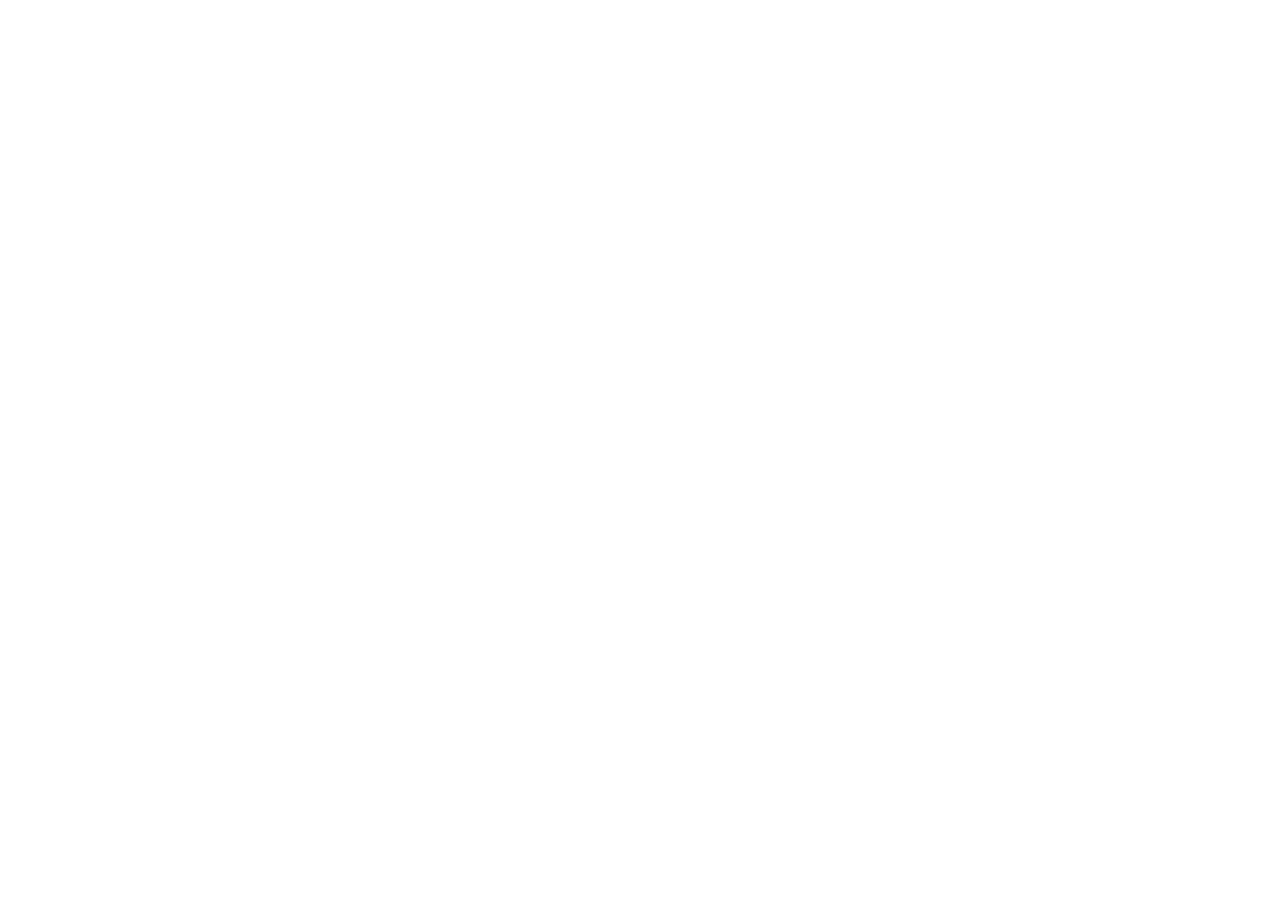
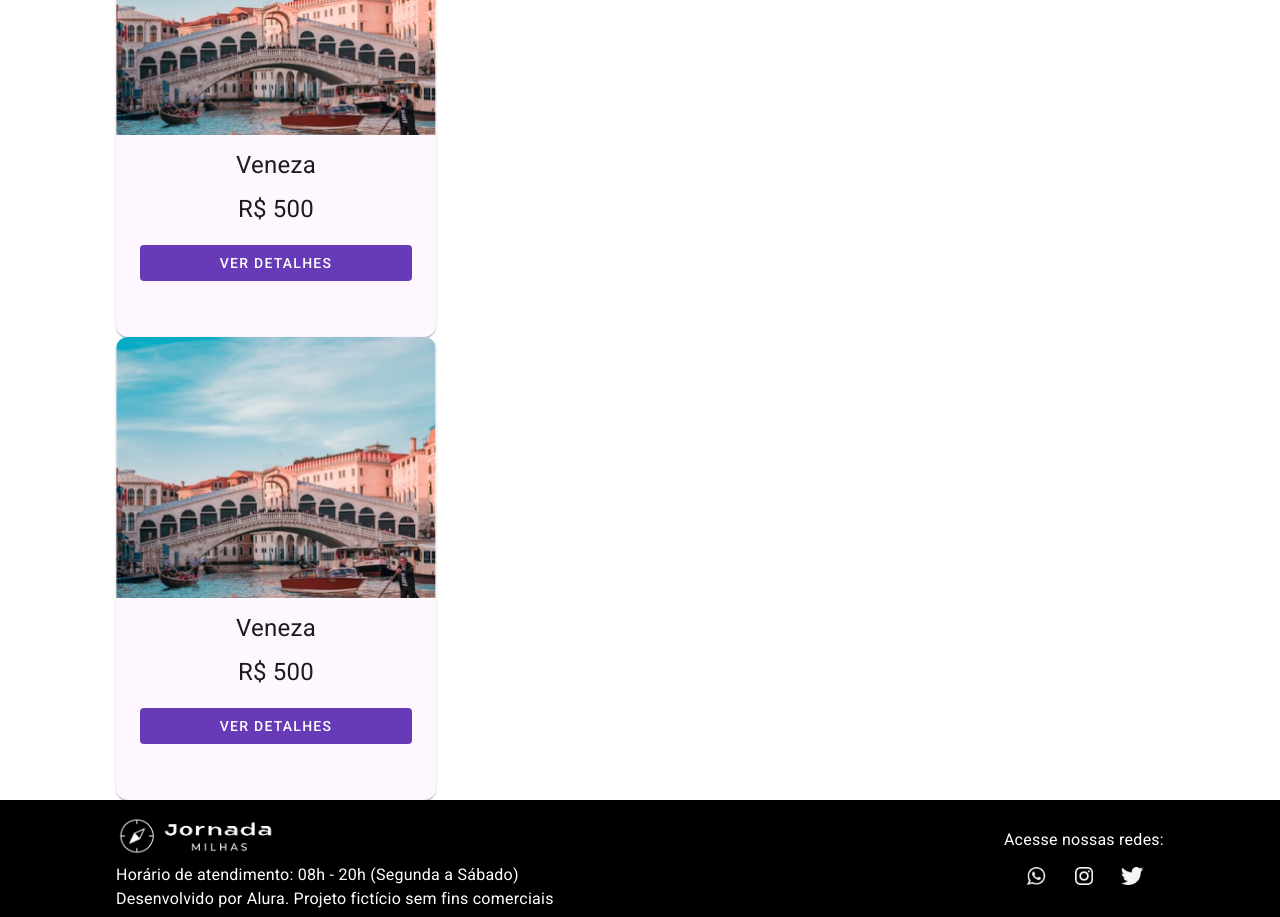
Before and after one commit to DanielaLeguari/jornada-milhas, an Angular app: page / in a window 1280 px wide. Shown: the part 1880-2797 px from the top of the page. Before the commit the page ends 800 px from the top, so only its background shows below. Built offline with nearby package versions, Linux system fonts and the light colour scheme.

Commit message:
componentes footer e card-busca

```diff
--- a/src/app/app.component.html
+++ b/src/app/app.component.html
@@ -1,2 +1,3 @@
 <app-header></app-header>
 <router-outlet></router-outlet>
+<app-footer></app-footer>
--- a/src/app/app.module.ts
+++ b/src/app/app.module.ts
@@ -12,6 +12,8 @@ import { MatToolbarModule } from '@angular/material/toolbar';
 import { MatButtonModule } from '@angular/material/button';
 import { ContainerComponent } from './shared/container/container.component';
 import { HomeComponent } from './pages/home/home.component';
+import { CardBuscaComponent } from './shared/card-busca/card-busca.component';
+import { MatCardModule } from '@angular/material/card';
 
 @NgModule({
   declarations: [
@@ -21,7 +23,8 @@ import { HomeComponent } from './pages/home/home.component';
     BannerComponent,
     CardComponent,
     ContainerComponent,
-    HomeComponent
+    HomeComponent,
+    CardBuscaComponent,
   ],
   imports: [
     BrowserModule,
@@ -29,6 +32,7 @@ import { HomeComponent } from './pages/home/home.component';
     BrowserAnimationsModule,
     MatToolbarModule,
     MatButtonModule,
+    MatCardModule,
 
   ],
   providers: [],
--- a/src/app/pages/home/home.component.html
+++ b/src/app/pages/home/home.component.html
@@ -1,4 +1,8 @@
 <app-banner src="assets/imagens/banner-homepage.png" alt="Banner da aplicação Jornada"></app-banner>
 <app-container>
-  <h1>Home</h1>
+  <app-card-busca></app-card-busca>
+  <app-card-busca></app-card-busca>
+  <app-card-busca></app-card-busca>
+  <app-card-busca></app-card-busca>
+  <app-card-busca></app-card-busca>
 </app-container>
--- /dev/null
+++ b/src/app/shared/card-busca/card-busca.component.html
@@ -0,0 +1,12 @@
+<mat-card class="card-busca">
+  <img mat-card-image src="assets/imagens/Veneza.png" alt="imagem de Veneza">
+  <mat-card-content>
+   <ul>
+    <li>Veneza</li>
+    <li>R$ 500</li>
+   </ul>
+  </mat-card-content>
+  <mat-card-actions>
+    <button mat-flat-button color="primary">VER DETALHES</button>
+  </mat-card-actions>
+</mat-card>
--- /dev/null
+++ b/src/app/shared/card-busca/card-busca.component.scss
@@ -0,0 +1,21 @@
+.card-busca {
+  max-width: 320px;
+  background-color: #FEF7FF;
+  border-radius: 12px;
+  button {
+    width: 100%;
+    margin: 0 16px 48px;
+  }
+  ul {
+    list-style: none;
+    padding: 0;
+    li {
+      margin: 12px;
+      font-weight: 400;
+      font-size: 24px;
+      line-height: 32px;
+      color: #1D1B20;
+      text-align: center;
+    }
+  }
+}
--- a/src/app/shared/card/card.component.html
+++ b/src/app/shared/card/card.component.html
@@ -1 +1,3 @@
-<p>card works!</p>
+<div class="card" [ngClass]="variant">
+  <ng-component></ng-component>
+</div>
--- a/src/app/shared/card/card.component.scss
+++ b/src/app/shared/card/card.component.scss
@@ -0,0 +1,12 @@
+.card {
+  padding: 24px;
+  &.primary {
+    background: #FEF7FF;
+    border: 1px solid #CAC4D0;
+    border-radius: 12px
+  }
+  &.secondary {
+    background: #F5F5F5;
+    border-radius: 16px;
+  }
+}
--- a/src/app/shared/card/card.component.ts
+++ b/src/app/shared/card/card.component.ts
@@ -1,4 +1,4 @@
-import { Component } from '@angular/core';
+import { Component, Input } from '@angular/core';
 
 @Component({
   selector: 'app-card',
@@ -6,5 +6,5 @@ import { Component } from '@angular/core';
   styleUrls: ['./card.component.scss']
 })
 export class CardComponent {
-
+  @Input() variant: 'primary' | 'secundary' = 'primary'
 }
--- a/src/app/shared/footer/footer.component.html
+++ b/src/app/shared/footer/footer.component.html
@@ -1 +1,29 @@
-<p>footer works!</p>
+<footer class="app-footer">
+  <app-container>
+    <div class="inner">
+      <ul>
+        <li>
+          <img src="assets/imagens/logo-com-tagline.png" alt="">
+        </li>
+        <li>Horário de atendimento: 08h - 20h (Segunda a Sábado)</li>
+        <li>Desenvolvido por Alura. Projeto fictício sem fins comerciais</li>
+      </ul>
+      <ul class="socials">
+        <li>Acesse nossas redes:</li>
+        <li>
+          <button mat-icon-button>
+            <img src="assets/icones/whatsapp.png" alt="Ícone do whatsapp">
+          </button>
+          <button mat-icon-button>
+            <img src="assets/icones/instagram.png" alt="Ícone do instagram">
+          </button>
+          <button mat-icon-button>
+            <img src="assets/icones/twitter.png" alt="Ícone do twitter">
+          </button>
+        </li>
+      </ul>
+
+    </div>
+
+  </app-container>
+</footer>
--- a/src/app/shared/footer/footer.component.scss
+++ b/src/app/shared/footer/footer.component.scss
@@ -0,0 +1,25 @@
+.app-footer {
+  background-color: black;
+  color: white;
+  font-weight: 400;
+  font-size: 16px;
+  line-height: 24px;
+  .inner {
+    display: flex;
+    justify-content: space-between;
+    align-items: center;
+    img {
+      max-width: 100%;
+      max-height: 40px;
+    }
+    ul {
+      padding: 0;
+      list-style: none;
+      &.socials {
+        li {
+          text-align: center;
+        }
+      }
+    }
+  }
+}
```
Also changed, not shown: src/app/shared/card-busca/card-busca.component.ts (added, +10 -0 lines), 1 other file (tests, documents, lock files or other folders).
